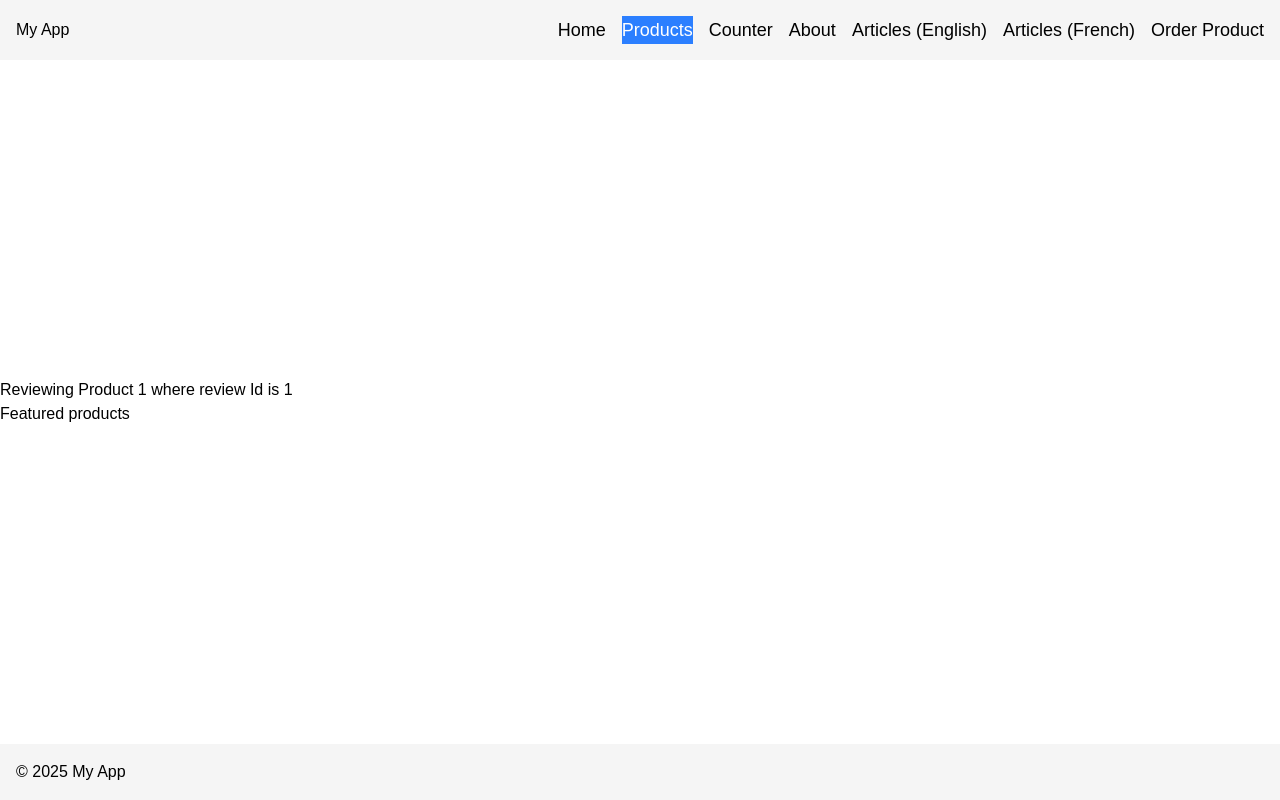
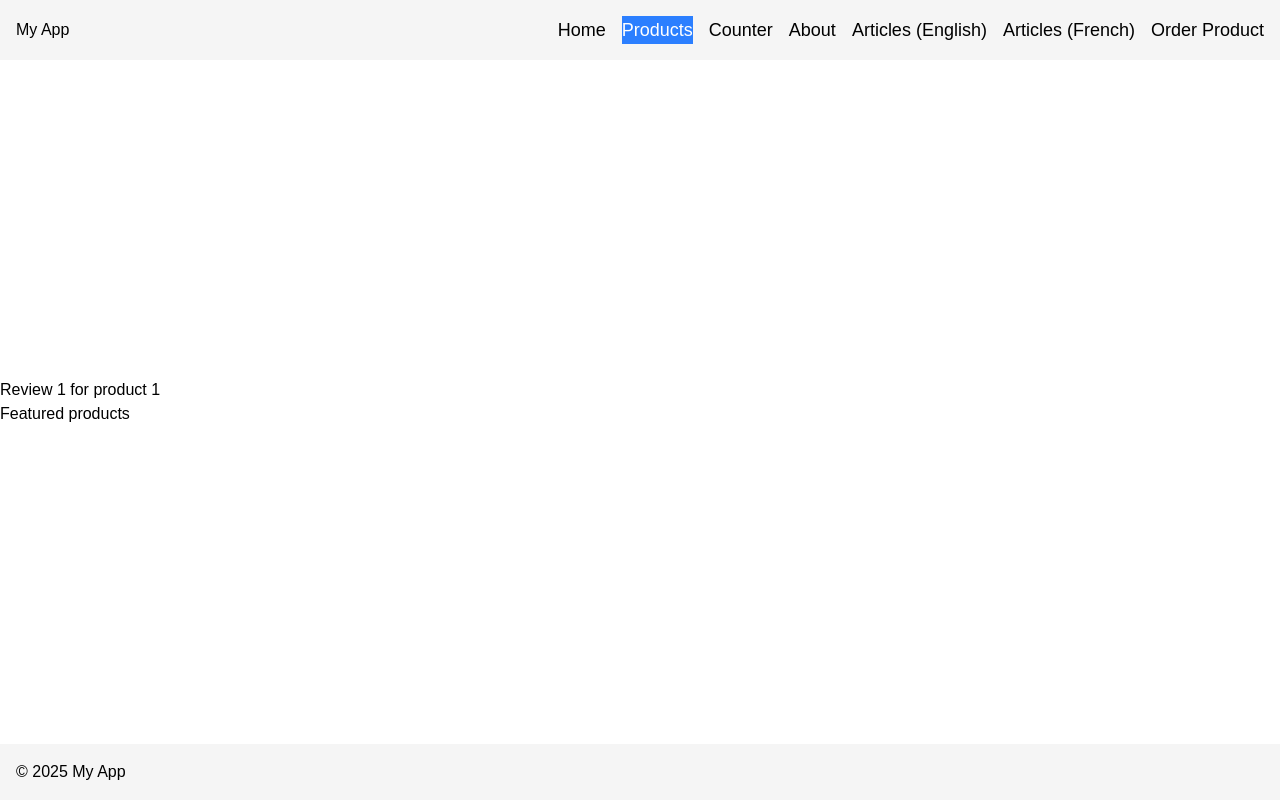
Before and after one commit to Team-Bro-buggers-C211010/NextJs-Work-Place, a Next.js app in the folder routing-basics/: page /products/1/reviews/1 in a window 1280 px wide. Built offline with nearby package versions, Linux system fonts and the light colour scheme.

Commit message:
custom error page

```diff
--- a/routing-basics/src/app/docs/[[...slug]]/page.tsx
+++ b/routing-basics/src/app/docs/[[...slug]]/page.tsx
@@ -1,6 +1,8 @@
 // here [...slug] is a catch-all route that will match /docs, /docs/a, /docs/a/b, and so on.
 // [[...slug]] is a nested route, which means that it can be nested inside other routes.
 // The slug parameter is an array of strings, where each string is a part of the URL path.
+// reference: https://nextjs.org/docs/app/api-reference/file-conventions/dynamic-routes
+
 export default async function Docs({ params }:
     { params: Promise<{ slug: string[] }> }
 ) {
--- a/routing-basics/src/app/products/[productId]/layout.tsx
+++ b/routing-basics/src/app/products/[productId]/layout.tsx
@@ -2,7 +2,6 @@ export default function ProductDetailsLayout({ children }: { children: React.Rea
     return (
         <div>
             {children}
-            <h2>Featured products</h2>
         </div>
     );
 }
--- /dev/null
+++ b/routing-basics/src/app/products/[productId]/reviews/[reviewId]/error.tsx
@@ -0,0 +1,5 @@
+"use client";
+
+export default function ErrorBoundary() {
+    return <div className="text-4xl text-red-500 font-extrabold text-center">Error in reviewId</div>;
+}
--- a/routing-basics/src/app/products/[productId]/reviews/[reviewId]/page.tsx
+++ b/routing-basics/src/app/products/[productId]/reviews/[reviewId]/page.tsx
@@ -1,22 +1,39 @@
-import { notFound } from 'next/navigation';
-import React from 'react'
+import { notFound } from "next/navigation";
+import React from "react";
 
-const ReviewId = async ({params} : {
-    params: Promise <{
-        productId: string;
-        reviewId: string;
-    }>
+const getRandomInt = (count: number) => {
+  return Math.floor(Math.random() * count) + 1; // get random number between 1 and count
+};
+
+const ReviewId = async ({
+  params,
+}: {
+  params: Promise<{
+    productId: string;
+    reviewId: string;
+  }>;
 }) => {
-    const {productId, reviewId} = await params;
-    if(parseInt(reviewId) > 1000) {
-      notFound(); // this will trigger the 404 page
+  // Simulating a random error for demonstration purposes
+  const randomInt = getRandomInt(2);
+  if (randomInt === 2) {
+    throw new Error("Random Error for loading");
+  }
+
+  const { productId, reviewId } = await params;
+  if (parseInt(reviewId) > 1000) {
+    notFound(); // this will trigger the 404 page
     // notFound(); this will search for the not-found.tsx file in the same directory and render it
 
-      // redirect('/products') // this will redirect to the products page
-    }
+    // redirect('/products') // this will redirect to the products page
+  }
   return (
-    <div>Reviewing Product {productId} where review Id is {reviewId}</div>
-  )
-}
+    <div>
+      <h1>
+        Review {reviewId} for product {productId}
+      </h1>
+      <h2>Featured products</h2>
+    </div>
+  );
+};
 
-export default ReviewId
+export default ReviewId;
```
Also changed, not shown: routing-basics/src/app/products/[productId]/reviews/[reviewId]/error_notes.txt (added).
